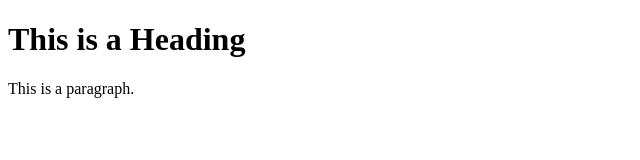
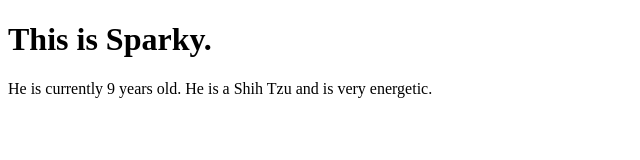
Before and after one commit to ChaotixAT1534/FirstGame, a plain HTML site: page page3.html in a window 1280 px wide. Shown: the whole page, without its empty margins (0-640 px from the left). Drawn offline with Linux system fonts and the light colour scheme.

Commit message:
Update page3.html

```diff
--- a/page3.html
+++ b/page3.html
@@ -1,12 +1,12 @@
 <!DOCTYPE html>
 <html>
 <head>
-<title>Page Title</title>
+<title>Pet</title>
 </head>
 <body>
 
-<h1>This is a Heading</h1>
-<p>This is a paragraph.</p>
+<h1>This is Sparky. </h1>
+<p>  He is currently 9 years old. He is a Shih Tzu and is very energetic.  </p>
 
 </body>
 </html>
```
